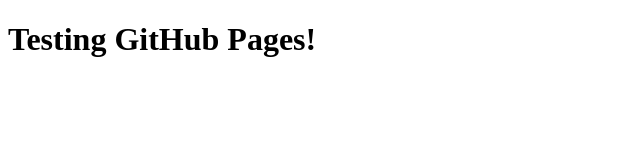
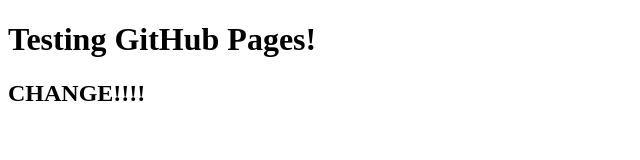
Before and after one commit to Spindt/Spindt.github.io, a plain HTML site: page index.html in a window 1280 px wide. Shown: the whole page, without its empty margins (0-640 px from the left). Drawn offline with Linux system fonts and the light colour scheme.

Commit message:
New change

```diff
--- a/index.html
+++ b/index.html
@@ -5,5 +5,6 @@
     </head>
     <body>
         <h1>Testing GitHub Pages!</h1>
+        <h2>CHANGE!!!!</h2>
     </body>
 </html>
```
